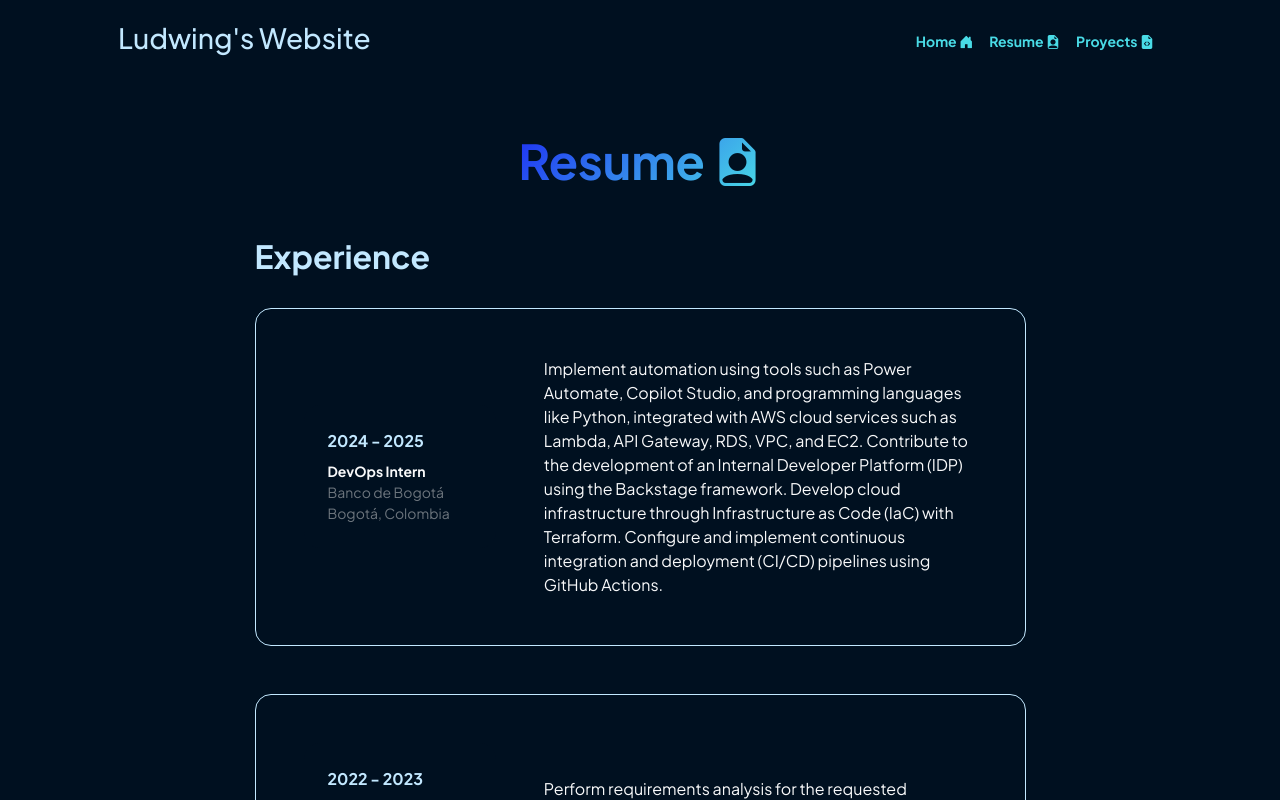
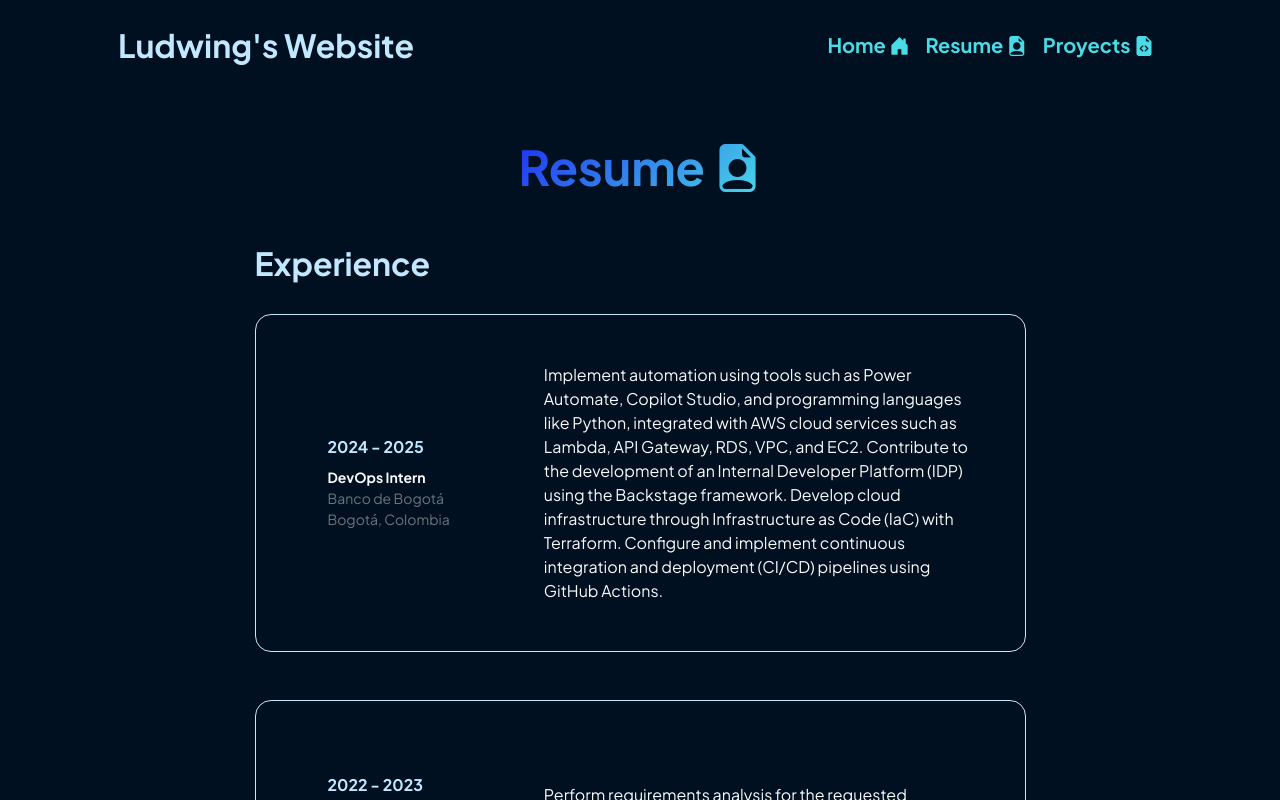
Before and after one commit to Ludwinghc/Portafolio-IngenLud, a Vue app in the folder portafolioLudTech/: page /resume in a window 1280 px wide. Shown: the top 800 px of the page. Built offline with nearby package versions, Linux system fonts and the light colour scheme.

Commit message:
Corrections in components structure

```diff
--- a/portafolioLudTech/src/App.vue
+++ b/portafolioLudTech/src/App.vue
@@ -3,12 +3,12 @@ import { RouterLink, RouterView } from 'vue-router'
 
 // importación de la vista de home
 // import HomeView from './views/HomeView.vue'
-import headerProof from './components/headerProof.vue'
+import Header from './components/headerComponent.vue'
 </script>
 
 <template>
   <div id="app">
-    <headerProof />
+    <Header></Header>
     <router-view></router-view>
   </div>
 </template>
--- a/portafolioLudTech/src/components/headerProof.vue
+++ b/portafolioLudTech/src/components/headerComponent.vue
@@ -3,7 +3,7 @@
   <nav class="navbar navbar-expand-lg navbar-light bg-dark py-3">
     <div class="container px-5">
       <router-link class="navbar-brand" to="/">
-        <span class="fw-bolder text-primary"><p class="h3">Ludwing's Website</p></span>
+        <span class="fw-bolder fs-2 text-primary">Ludwing's Website</span>
       </router-link>
       <button
         class="navbar-toggler border border-primary"
@@ -24,7 +24,7 @@
               >Home
               <i class="bi bi-house-door-fill"></i>
             </a> -->
-            <router-link class="nav-link text-secondary" to="/">
+            <router-link class="nav-link text-secondary fs-5" to="/">
               Home
               <i class="bi bi-house-door-fill"></i>
             </router-link>
@@ -34,13 +34,13 @@
               >Resume
               <i class="bi bi-file-earmark-person-fill"></i>
             </a> -->
-            <router-link class="nav-link text-secondary" to="/resume">
+            <router-link class="nav-link text-secondary fs-5" to="/resume">
               Resume
               <i class="bi bi-file-earmark-person-fill"></i>
             </router-link>
           </li>
           <li class="nav-item">
-            <router-link class="nav-link text-secondary" to="/proyects">
+            <router-link class="nav-link text-secondary fs-5" to="/proyects">
               Proyects
               <i class="bi bi-file-earmark-code-fill"></i>
             </router-link>
--- a/portafolioLudTech/src/components/resumeComponent.vue
+++ b/portafolioLudTech/src/components/resumeComponent.vue
@@ -1,26 +1,10 @@
 <script setup>
-import { ref, computed } from 'vue'
-import saveAs from 'file-saver'
-const pdf = ref('../assets/pdf/HVLudwing.pdf')
-
-const downloadPdf = () => {
-  fetch(pdf.value)
-    .then((Response) => response.blob())
-    .then((blob) => saveAs(blob, 'HVLudwing.pdf'))
-}
+import ResumeTitle from './resumeTitleComponent.vue'
 </script>
 
 <template>
-  <router-view />
   <div class="container px-5 my-5">
-    <div class="text-center mb-5">
-      <h1 class="display-5 fw-bolder mb-0">
-        <span class="text-gradient d-inline"
-          >Resume
-          <i class="bi bi-file-earmark-person-fill"></i>
-        </span>
-      </h1>
-    </div>
+    <ResumeTitle></ResumeTitle>
     <div class="row gx-5 justify-content-center">
       <div class="col-lg-11 col-xl-9 col-xxl-8">
         <!-- Experience Section-->
@@ -48,7 +32,13 @@ const downloadPdf = () => {
                 </div>
                 <div class="col-lg-8">
                   <div class="text-light">
-                    Implement automation using tools such as Power Automate, Copilot Studio, and programming languages like Python, integrated with AWS cloud services such as Lambda, API Gateway, RDS, VPC, and EC2. Contribute to the development of an Internal Developer Platform (IDP) using the Backstage framework. Develop cloud infrastructure through Infrastructure as Code (IaC) with Terraform. Configure and implement continuous integration and deployment (CI/CD) pipelines using GitHub Actions.
+                    Implement automation using tools such as Power Automate, Copilot Studio, and
+                    programming languages like Python, integrated with AWS cloud services such as
+                    Lambda, API Gateway, RDS, VPC, and EC2. Contribute to the development of an
+                    Internal Developer Platform (IDP) using the Backstage framework. Develop cloud
+                    infrastructure through Infrastructure as Code (IaC) with Terraform. Configure
+                    and implement continuous integration and deployment (CI/CD) pipelines using
+                    GitHub Actions.
                   </div>
                 </div>
               </div>
@@ -68,10 +58,8 @@ const downloadPdf = () => {
                 </div>
                 <div class="col-lg-8">
                   <div class="text-light">
-                    Perform requirements analysis for the requested developments.
-                    requested.
-                    Develop software using PHP and Vue Js.
-                    Provide support to previously developed software.
+                    Perform requirements analysis for the requested developments. requested. Develop
+                    software using PHP and Vue Js. Provide support to previously developed software.
                   </div>
                 </div>
               </div>
@@ -149,8 +137,8 @@ const downloadPdf = () => {
         <!-- Courses Section-->
         <section>
           <h2 class="text-primary fw-bolder mb-4">Courses</h2>
-                    <!-- Education Card 1-->
-                    <div class="card border-primary rounded-4 mb-5 bg-dark">
+          <!-- Education Card 1-->
+          <div class="card border-primary rounded-4 mb-5 bg-dark">
             <div class="card-body p-5">
               <div class="row align-items-center gx-5">
                 <div class="col text-center text-lg-start mb-4 mb-lg-0">
@@ -162,24 +150,24 @@ const downloadPdf = () => {
                     </div>
                     <div class="fst-italic">
                       <div class="small text-muted">Studen's</div>
-                      <div class="small text-muted">
-                        AWS Cloud Technical Essentials
-                      </div>
+                      <div class="small text-muted">AWS Cloud Technical Essentials</div>
                     </div>
                   </div>
                 </div>
                 <div class="col-lg-8 text-light">
                   <div>
-                    The AWS Cloud Technical Essentials course has provided you with the knowledge to understand AWS terminology and concepts,
-                    as well as security and identity management measures with IAM. You have learned to differentiate key services such as Amazon EC2,
-                    AWS Lambda and Amazon ECS, as well as understand database and storage options in AWS, such as Amazon RDS, DynamoDB and S3.
+                    The AWS Cloud Technical Essentials course has provided you with the knowledge to
+                    understand AWS terminology and concepts, as well as security and identity
+                    management measures with IAM. You have learned to differentiate key services
+                    such as Amazon EC2, AWS Lambda and Amazon ECS, as well as understand database
+                    and storage options in AWS, such as Amazon RDS, DynamoDB and S3.
                   </div>
                 </div>
               </div>
             </div>
           </div>
-                    <!-- Education Card 2-->
-                    <div class="card border-primary rounded-4 mb-5 bg-dark">
+          <!-- Education Card 2-->
+          <div class="card border-primary rounded-4 mb-5 bg-dark">
             <div class="card-body p-5">
               <div class="row align-items-center gx-5">
                 <div class="col text-center text-lg-start mb-4 mb-lg-0">
@@ -191,18 +179,17 @@ const downloadPdf = () => {
                     </div>
                     <div class="fst-italic">
                       <div class="small text-muted">Studen's</div>
-                      <div class="small text-muted">
-                        Getting Started with Git and GitHub
-                      </div>
+                      <div class="small text-muted">Getting Started with Git and GitHub</div>
                     </div>
                   </div>
                 </div>
                 <div class="col-lg-8 text-light">
                   <div>
-                    The Getting Started with Git and GitHub course has taught you the basics of version control,
-                    its application in collaborative coding and DevOps, and how to use Git and GitHub to manage repositories,
-                    branches and pull requests. In addition, you have learned how to collaborate on team projects and build your portfolio
-                     through open source projects on GitHub.
+                    The Getting Started with Git and GitHub course has taught you the basics of
+                    version control, its application in collaborative coding and DevOps, and how to
+                    use Git and GitHub to manage repositories, branches and pull requests. In
+                    addition, you have learned how to collaborate on team projects and build your
+                    portfolio through open source projects on GitHub.
                   </div>
                 </div>
               </div>
@@ -463,7 +450,7 @@ const downloadPdf = () => {
                       Backend Development
                     </div>
                   </div>
-                  <div class="col ">
+                  <div class="col">
                     <div
                       class="d-flex align-items-center rounded-4 p-3 h-100 border border-primary"
                     >
--- /dev/null
+++ b/portafolioLudTech/src/components/resumeTitleComponent.vue
@@ -0,0 +1,10 @@
+<template>
+  <div class="text-center mb-5">
+    <h1 class="display-5 fw-bolder mb-0">
+      <span class="text-gradient d-inline"
+        >Resume
+        <i class="bi bi-file-earmark-person-fill"></i>
+      </span>
+    </h1>
+  </div>
+</template>
--- a/portafolioLudTech/src/router/index.js
+++ b/portafolioLudTech/src/router/index.js
@@ -5,7 +5,6 @@ import { createRouter, createWebHistory } from 'vue-router'
 
 // Importacion de las vistas
 import HomeView from '../views/HomeView.vue'
-import app from '../App.vue'
 import resumeView from '../views/resumeView.vue'
 import proyectsView from '../views/proyectsView.vue'
 
```
Also changed, not shown: portafolioLudTech/src/views/HomeView.vue (+7 -5 lines).
